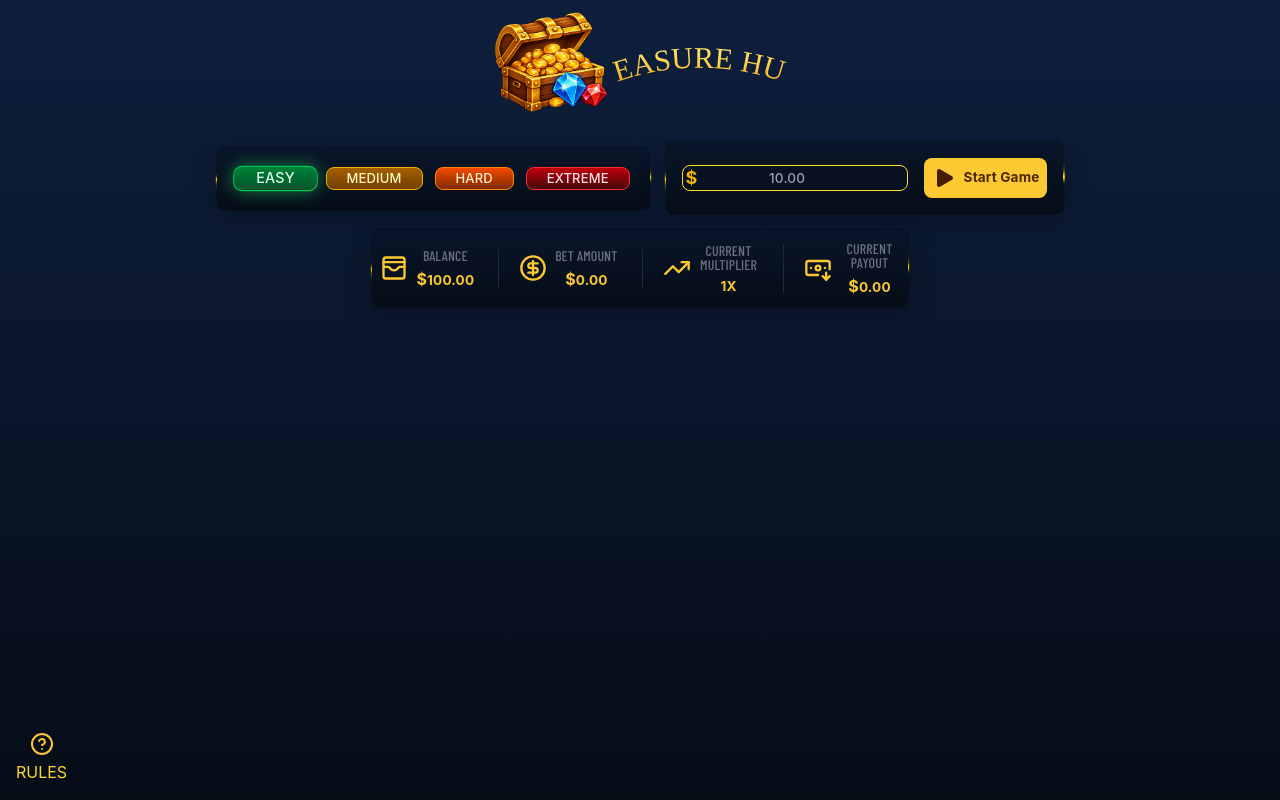
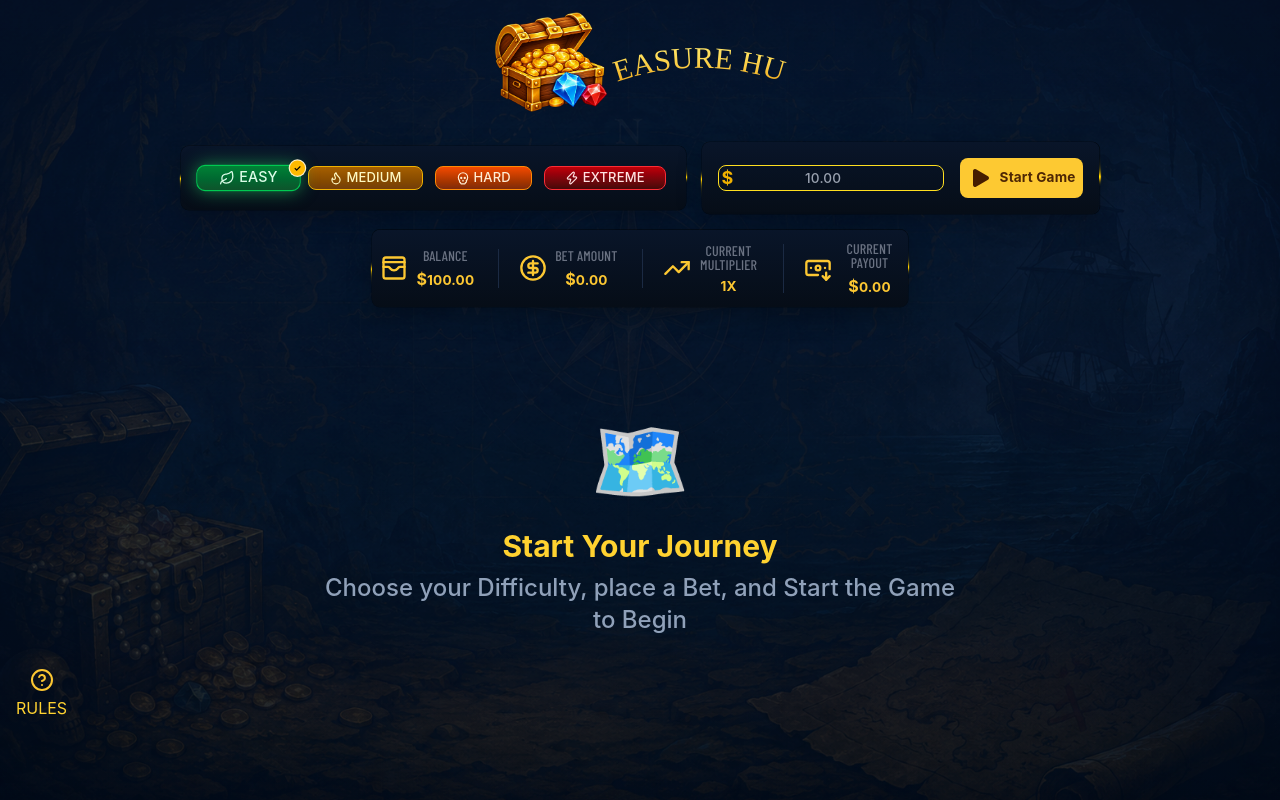
Before and after one commit to Sanchit09876/Treasure-hunt-game, a React (Vite) app: page / in a window 1280 px wide. Built offline with nearby package versions, Linux system fonts and the light colour scheme; a web font is replaced by a local one.

Commit message:
Add + Update + Fix:added background image asset, updated difficulty selector buttons UI, fixed nested button error due to SpecularButton.jsx

```diff
--- a/src/components/DifficultySelector.jsx
+++ b/src/components/DifficultySelector.jsx
@@ -1,6 +1,8 @@
 import React from "react";
 import difficultyConfig from "../data/difficultyConfig";
 import SpecularButton from "./SpecularButton";
+
+import { Leaf, Flame, Skull as SkullIcon, Zap } from "lucide-react";
 
 const DifficultySelector = ({ setDifficulty, difficulty, gameStatus }) => {
   const buttonStyle = {
@@ -8,21 +10,25 @@ const DifficultySelector = ({ setDifficulty, difficulty, gameStatus }) => {
       base: "bg-gradient-to-b from-green-700 to-green-900 border-green-500 text-green-100",
       glow: "shadow-[0_0_15px_rgba(34,197,94,0.6)]",
       scale: "scale-110",
+      icon: Leaf
     },
     medium: {
       base: "bg-gradient-to-b from-yellow-700 to-yellow-900 border-yellow-500 text-yellow-100",
       glow: "shadow-[0_0_15px_rgba(234,179,8,0.6)]",
       scale: "scale-110",
+      icon: Flame
     },
     hard: {
       base: "bg-gradient-to-b from-orange-600 to-orange-900 border-orange-400 text-orange-100",
       glow: "shadow-[0_0_18px_rgba(251,146,60,0.8)]",
       scale: "scale-110",
+      icon: SkullIcon
     },
     extreme: {
       base: "bg-gradient-to-b from-red-700 to-red-950 border-red-500 text-red-100",
       glow: "shadow-[0_0_15px_rgba(239,68,68,0.6)]",
       scale: "scale-110",
+      icon: Zap
     },
   };
 
@@ -49,16 +55,47 @@ const DifficultySelector = ({ setDifficulty, difficulty, gameStatus }) => {
         <div className="grid grid-cols-2 sm:flex gap-3 rounded-lg p-5 bg-linear-to-t from-[#060D17] to-[#091529]">
           {Object.keys(difficultyConfig).map((name) => {
             const selectedDiff =
-              name === difficulty ? `${buttonStyle[name].scale} ${buttonStyle[name].glow}` : "";
+              name === difficulty
+                ? `${buttonStyle[name].scale} ${buttonStyle[name].glow}`
+                : "";
+            const isDisabled = gameStatus === "playing";
+            const isActive = name === difficulty;
+            const Icon = buttonStyle[name].icon;
             return (
-              <button
+              // <button
+              //   key={name}
+              //   onClick={() => setDifficulty(name)}
+              //   disabled={gameStatus === "playing"}
+              //   className={`py-1 px-5 sm:px-3 lg:px-5 border rounded-lg font-medium text-[13px] ${buttonStyle[name].base} ${selectedDiff} transition-transform duration-80 ease-in active:scale-95 text-transform: uppercase`}
+              // >
+              //   {name}
+              // </button>
+              <div
                 key={name}
-                onClick={() => setDifficulty(name)}
-                disabled={gameStatus === "playing"}
-                className={`py-1 px-5 sm:px-3 lg:px-5 border rounded-lg font-medium text-[13px] ${buttonStyle[name].base} ${selectedDiff} transition-transform duration-80 ease-in active:scale-95 text-transform: uppercase`}
+                role="button"
+                tabIndex={isDisabled ? -1 : 0}
+                aria-disabled={isDisabled}
+                onClick={() => {
+                  if (isDisabled) return;
+                  setDifficulty(name);
+                }}
+                onKeyDown={(e) => {
+                  if (isDisabled) return;
+                  if (e.key === "Enter" || e.key === " ") {
+                    e.preventDefault();
+                    setDifficulty(name);
+                  }
+                }}
+                className={`py-1 px-5 sm:px-3 lg:px-5 border rounded-lg font-medium text-[13px] ${buttonStyle[name].base} ${selectedDiff} transition-transform duration-80 ease-in active:scale-95 uppercase ${isDisabled ? "opacity-60 cursor-not-allowed" : "cursor-pointer"} flex gap-1`}
               >
+                {Icon && <Icon size={14}/>}
                 {name}
-              </button>
+                {isActive && (
+                  <span className="absolute -top-1.5 -right-1.5 w-4 h-4 rounded-full bg-amber-400 border border-white/80 flex items-center justify-center text-[8px] text-black font-bold">
+                    &#10003;
+                  </span>
+                )}
+              </div>
             );
           })}
         </div>
--- a/src/components/Game.jsx
+++ b/src/components/Game.jsx
@@ -17,6 +17,7 @@ import ResultBanner from "./ResultBanner";
 import { CircleQuestionMark } from "lucide-react";
 
 import Border from "../assets/border.png";
+import BgImage from "../assets/background_image.png";
 
 import bgMusic from "../assets/game_music.mp3";
 import cardFlipSound from "../assets/card_flip_soundEffect.mp3";
@@ -252,6 +253,21 @@ function Game() {
 
   return (
     <div>
+      <img
+        src={BgImage}
+        alt=""
+        className="fixed inset-0 w-full h-full object-cover z-0 pointer-events-none opacity-70"
+      />
+
+    {gameStatus === "idle" && (
+      <div className="absolute top-1/2 left-1/2 -translate-x-1/2 text-center hidden lg:flex lg:flex-col lg:items-center lg:gap-2">
+        <p className="text-[80px]">🗺️</p>
+        <p className="text-amber-300 font-bold text-3xl">Start Your Journey</p>
+        <p className="text-slate-400 text-2xl font-medium">Choose your Difficulty, place a Bet, and Start the Game to Begin</p>
+      </div>
+    )}
+
+      <div className="relative z-10">
         <Header />
 
         <div className="flex flex-col justify-center md:flex-row md:gap-4">
@@ -287,7 +303,7 @@ function Game() {
                   gameStatus={gameStatus}
                 />
 
-              <button
+                {/* <button
                   onClick={() => {
                     setRowLocked(false);
                     startGame();
@@ -296,7 +312,26 @@ function Game() {
                 >
                   <Play fill="#461D00" strokeWidth={0} />
                   Start Game
-              </button>
+                </button> */}
+                <div
+                  role="button"
+                  tabIndex={0}
+                  onClick={() => {
+                    setRowLocked(false);
+                    startGame();
+                  }}
+                  onKeyDown={(e) => {
+                    if (e.key === "Enter" || e.key === " ") {
+                      e.preventDefault();
+                      setRowLocked(false);
+                      startGame();
+                    }
+                  }}
+                  className="w-full py-1.5 sm:py-2 sm:px-2 rounded-lg flex justify-center items-center gap-2 bg-[#FDC932] font-bold text-[#4E2705] hover:bg-linear-to-t from-[#ddb12d] to-[#FDC932] transition-transform duration-80 ease-in active:scale-95 cursor-pointer"
+                >
+                  <Play fill="#461D00" strokeWidth={0} />
+                  Start Game
+                </div>
               </div>
             </SpecularButton>
           </div>
@@ -318,12 +353,13 @@ function Game() {
             <img
               src={Border}
               alt=""
-            className={`${gameStatus === "idle" ? "h-0" : "h-[clamp(300px,90vw,440px)]"} sm:w-170 lg:w-200 hidden sm:block `}
+              className={`${gameStatus === "idle" ? "h-0 w-0" : "h-[clamp(300px,90vw,440px)]"} sm:w-170 lg:w-200 hidden sm:block `}
             />
           </div>
+
           <div
             className={`sm:absolute sm:top-1/2 sm:left-1/2 sm:-translate-x-1/2 sm:-translate-y-1/2 ${gameStatus === "idle" ? "h-0" : "h-59 sm:h-95"} pt-5 overflow-y-auto scrollbar-none [&::-webkit-scrollbar]:hidden
-          transition-[filter] duration-300 ease-in  ${showResult ? "blur-sm" : "blur-0"} sm:w-164 lg:w-177.5`}
+          transition-[filter] duration-300 ease-in  ${showResult ? "blur-sm" : "blur-0"} sm:w-164 lg:w-180`}
           >
             {rows.map((row, index) => {
               const rowMultiplier = getRowMultiplier(difficulty, index);
@@ -358,7 +394,7 @@ function Game() {
 
         {/* Rules display block */}
         <div
-        className="fixed bottom-4 left-4"
+          className="fixed bottom-18 md:bottom-30 left-4 lg:bottom-20"
           onClick={() => setHelpDisplay(!helpDisplay)}
         >
           <div className="flex flex-col gap-1 items-center">
@@ -368,8 +404,12 @@ function Game() {
           </div>
         </div>
 
-      <div className="absolute top-1/2 left-1/2 -translate-x-1/2 -translate-y-1/2 z-100">
-        <HowToPlay helpDisplay={helpDisplay} setHelpDisplay={setHelpDisplay}/>
+        <div className="fixed top-1/2 left-1/2 -translate-x-1/2 -translate-y-1/2 z-100">
+          <HowToPlay
+            helpDisplay={helpDisplay}
+            setHelpDisplay={setHelpDisplay}
+          />
+        </div>
       </div>
     </div>
   );
```
Also changed, not shown: src/assets/background_image.png (added). Lines whose indentation alone changed are shown as unchanged.
